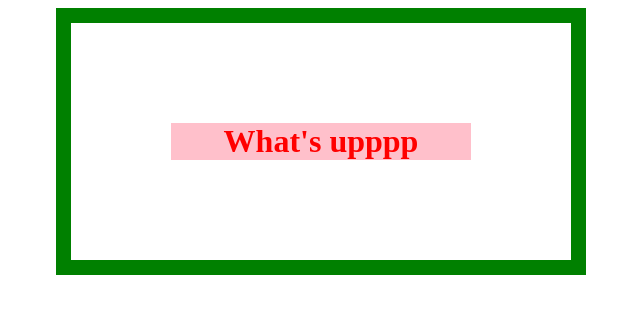
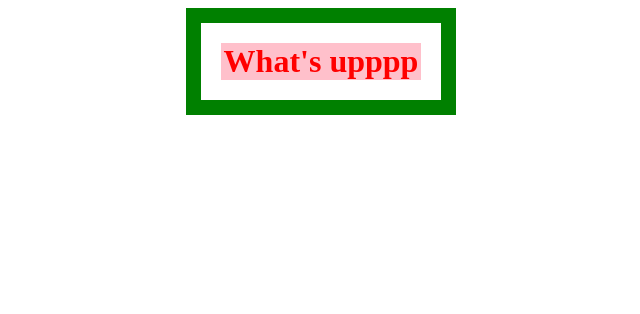
Before and after one commit to marshcryptid/esksite, a plain HTML site: page index.html in a window 1280 px wide. Shown: the whole page, without its empty margins (319-959 px from the left). Drawn offline with Linux system fonts and the light colour scheme.

Commit message:
Update index.html

```diff
--- a/index.html
+++ b/index.html
@@ -10,9 +10,9 @@
 }
 
 #div1 {
-  width: 300px;
+  width: 200px;
   border: 15px solid green;
-  padding: 100px;
+  padding: 20px;
   margin: auto;
 }
 
```
